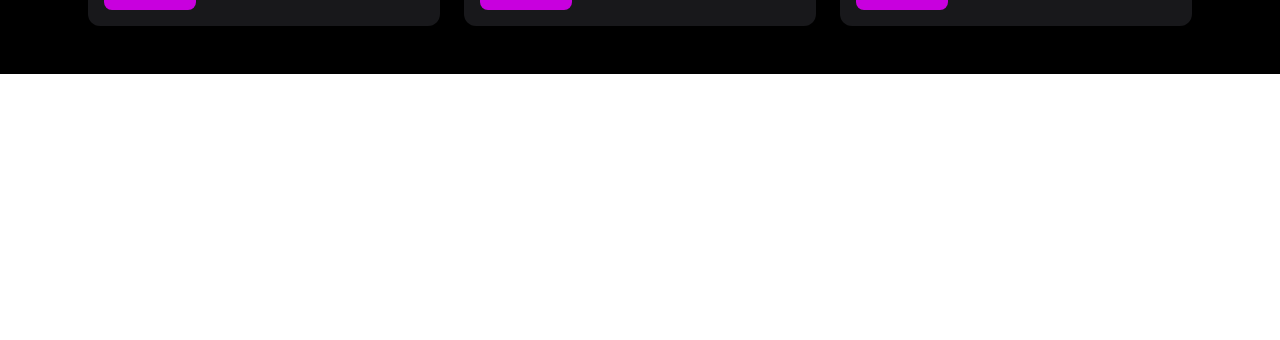
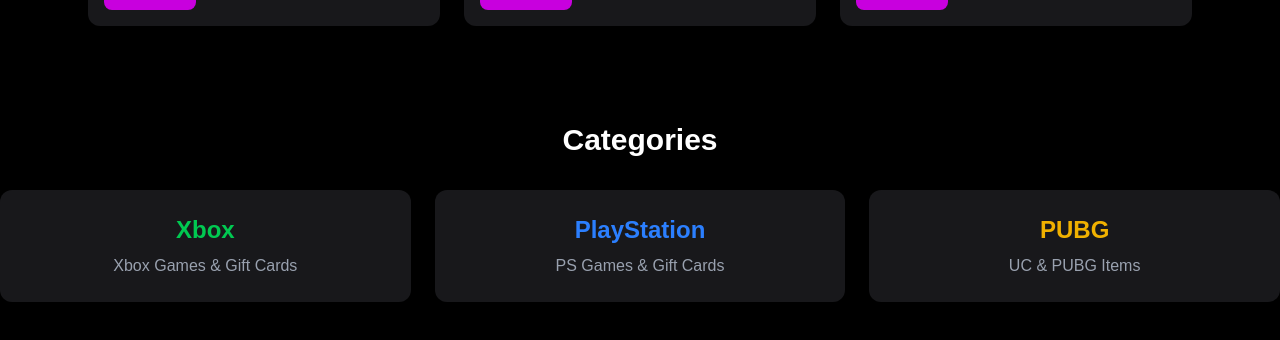
Before and after one commit to mohandahmed1102007-dev/hn-store, a Next.js app: page / in a window 1280 px wide. Shown: the part 911-1251 px from the top of the page. Before the commit the page ends 985 px from the top, so only its background shows below. Built offline with nearby package versions, Linux system fonts and the light colour scheme.

Commit message:
add categories section

```diff
--- a/app/page.tsx
+++ b/app/page.tsx
@@ -1,4 +1,5 @@
 import Image from "next/image";
+import Link from "next/link";
 
 export default function Home() {
   return (
@@ -95,6 +96,42 @@
 
   </div>
 </section>
+<section className="py-12">
+  <h2 className="text-3xl font-bold text-center mb-8">
+    Categories
+  </h2>
+
+  <div className="grid md:grid-cols-3 gap-6">
+
+    <Link href="/Xbox">
+      <div className="bg-zinc-900 p-6 rounded-xl text-center cursor-pointer hover:bg-zinc-800">
+        <h3 className="text-green-500 text-2xl font-bold">Xbox</h3>
+        <p className="mt-2 text-gray-400">
+          Xbox Games & Gift Cards
+        </p>
+      </div>
+    </Link>
+
+    <Link href="/ps">
+      <div className="bg-zinc-900 p-6 rounded-xl text-center cursor-pointer hover:bg-zinc-800">
+        <h3 className="text-blue-500 text-2xl font-bold">PlayStation</h3>
+        <p className="mt-2 text-gray-400">
+          PS Games & Gift Cards
+        </p>
+      </div>
+    </Link>
+
+    <Link href="/Pubg">
+      <div className="bg-zinc-900 p-6 rounded-xl text-center cursor-pointer hover:bg-zinc-800">
+        <h3 className="text-yellow-500 text-2xl font-bold">PUBG</h3>
+        <p className="mt-2 text-gray-400">
+          UC & PUBG Items
+        </p>
+      </div>
+    </Link>
+
+  </div>
+</section>
     </main>
   );
 }
--- /dev/null
+++ b/app/playstation/page.tsx
@@ -0,0 +1,26 @@
+export default function PlayStationPage() {
+  return (
+    <main className="min-h-screen bg-black text-white p-8">
+      <h1 className="text-4xl font-bold mb-8">PlayStation Store</h1>
+
+      <div className="grid md:grid-cols-3 gap-6">
+
+        <div className="bg-zinc-900 p-4 rounded-xl">
+          <h2 className="text-xl font-bold">PSN Card 10$</h2>
+          <p className="text-fuchsia-500">500 EGP</p>
+        </div>
+
+        <div className="bg-zinc-900 p-4 rounded-xl">
+          <h2 className="text-xl font-bold">GTA V PS5</h2>
+          <p className="text-fuchsia-500">700 EGP</p>
+        </div>
+
+        <div className="bg-zinc-900 p-4 rounded-xl">
+          <h2 className="text-xl font-bold">EA FC 26 PS5</h2>
+          <p className="text-fuchsia-500">1500 EGP</p>
+        </div>
+
+      </div>
+    </main>
+  );
+}
--- /dev/null
+++ b/app/pubg/page.tsx
@@ -0,0 +1,26 @@
+export default function PubgPage() {
+  return (
+    <main className="min-h-screen bg-black text-white p-8">
+      <h1 className="text-4xl font-bold mb-8">PUBG UC</h1>
+
+      <div className="grid md:grid-cols-3 gap-6">
+
+        <div className="bg-zinc-900 p-4 rounded-xl">
+          <h2 className="text-xl font-bold">60 UC</h2>
+          <p className="text-fuchsia-500">50 EGP</p>
+        </div>
+
+        <div className="bg-zinc-900 p-4 rounded-xl">
+          <h2 className="text-xl font-bold">325 UC</h2>
+          <p className="text-fuchsia-500">250 EGP</p>
+        </div>
+
+        <div className="bg-zinc-900 p-4 rounded-xl">
+          <h2 className="text-xl font-bold">660 UC</h2>
+          <p className="text-fuchsia-500">500 EGP</p>
+        </div>
+
+      </div>
+    </main>
+  );
+}
```
Also changed, not shown: app/xbox/page.tsx (added).
